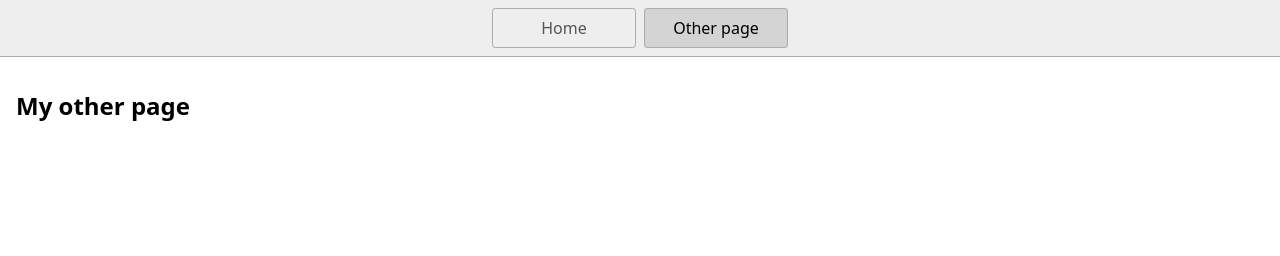
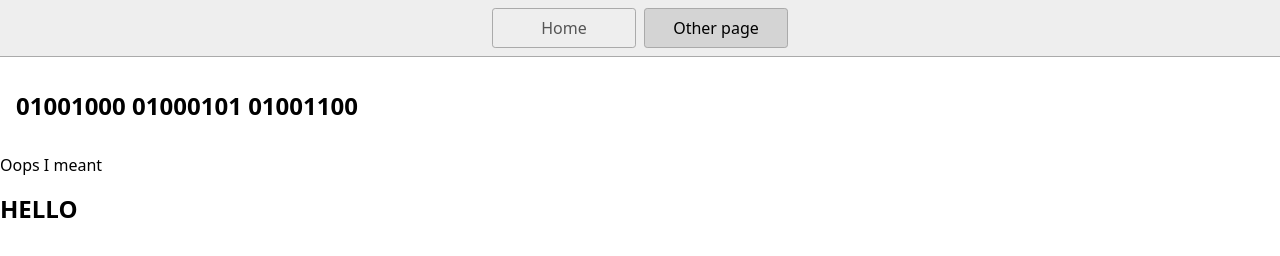
Before and after one commit to Martin-koder1/not-ai, a website: page page2.html in a window 1280 px wide. Drawn offline with Linux system fonts and the light colour scheme.

Commit message:
changed second page

```diff
--- a/page2.html
+++ b/page2.html
@@ -13,7 +13,8 @@
       <a href="/page2.html" aria-current="page">Other page</a>
     </nav>
     <main>
-      <h1>My other page</h1>
-    </main>
+      <h1>01001000 01000101 01001100</h1>
+    </main>Oops I meant
+    <h1>HELLO</h1>
   </body>
 </html>
```
